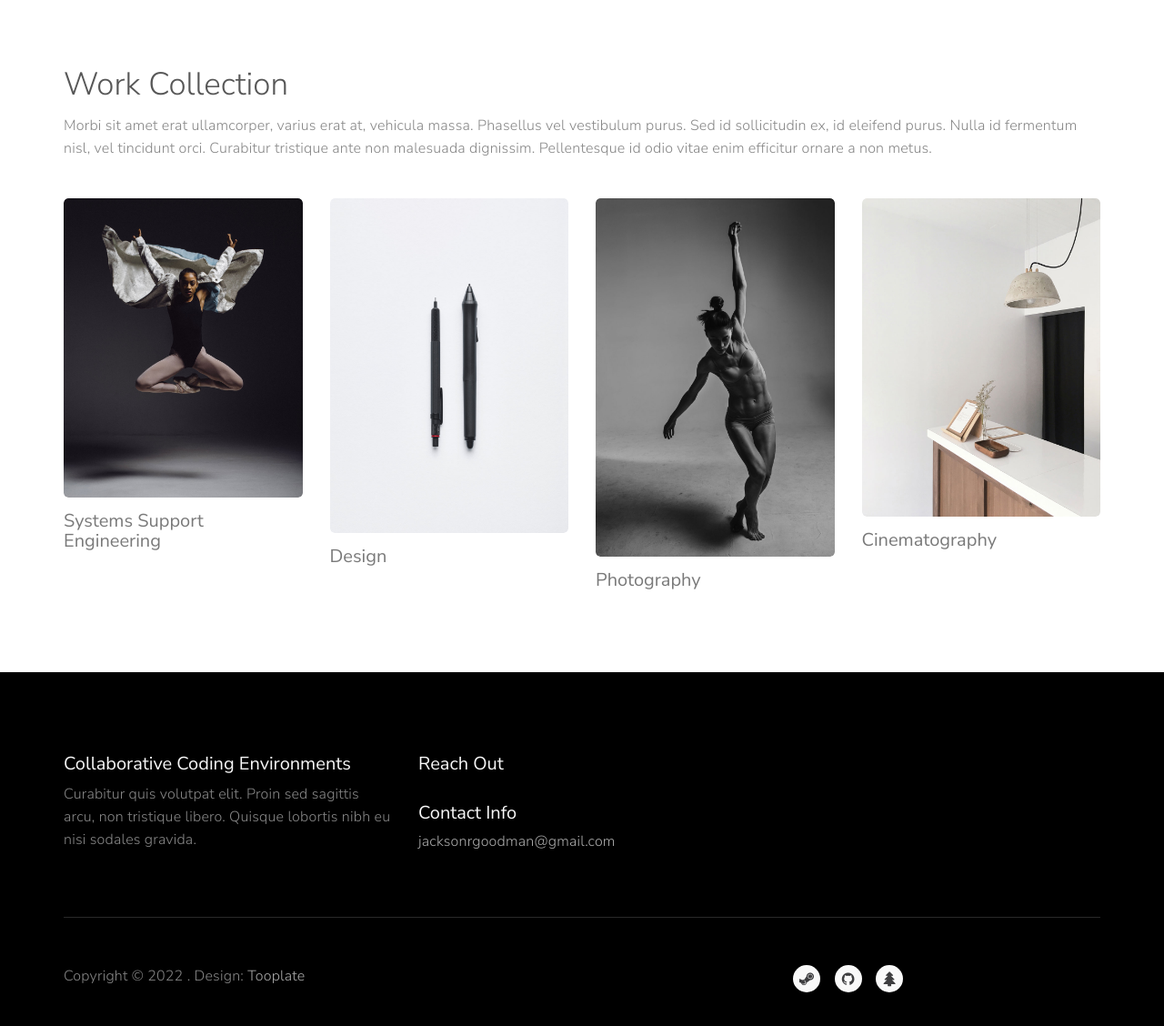
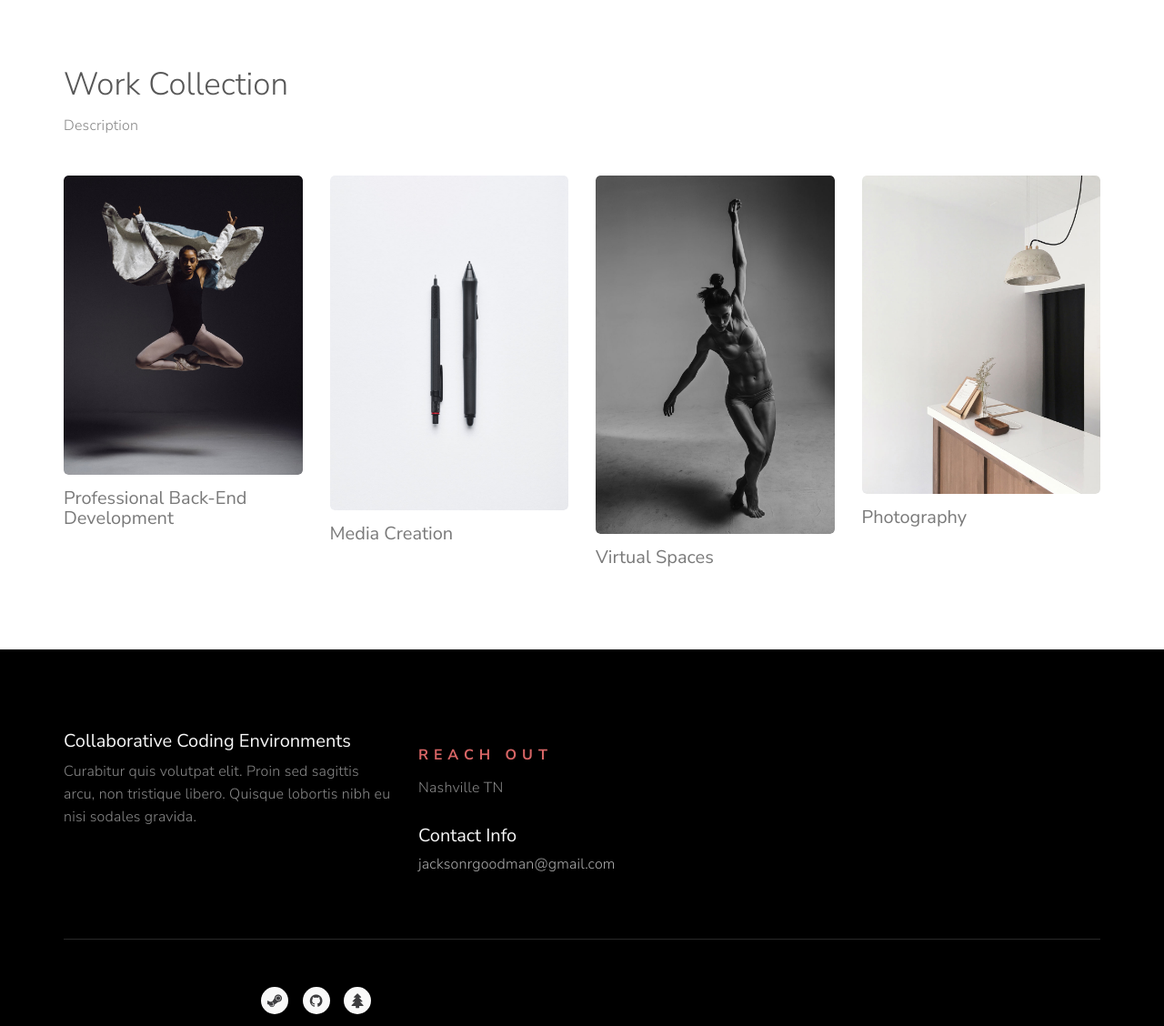
Before and after one commit to jacksonrgoodman/jacksonrgoodman.github.io, a plain HTML site: page index.html in a window 1280 px wide. Shown: the part 1320-2448 px from the top of the page at 91% size. Drawn offline with nearby package versions, Linux system fonts and the light colour scheme.

Commit message:
Update index.html

```diff
--- a/index.html
+++ b/index.html
@@ -5,15 +5,7 @@
 
     <meta charset="UTF-8">
 
-    <title>Artist - Minimal HTML Portfolio</title>
-
-    <!--
-
-Template 2100 Artist
-
-http://www.tooplate.com/view/2100-artist
-
--->
+    <title>Jackson Goodman - Portfolio</title>
 
     <meta http-equiv="X-UA-Compatible" content="IE=Edge">
     <meta name="description" content="">
@@ -26,14 +18,14 @@ http://www.tooplate.com/view/2100-artist
     <link rel="stylesheet" href="css/magnific-popup.css">
     <link rel="stylesheet" href="css/font-awesome.min.css">
 
-    <!-- Main css -->
+    <!--? Main css -->
     <link rel="stylesheet" href="css/tooplate-style.css">
 
 </head>
 
 <body data-spy="scroll" data-target=".navbar-collapse" data-offset="50">
 
-    <!-- PRE LOADER -->
+    <!--* PRE LOADER -->
     <div class="preloader">
         <div class="spinner">
             <span class="spinner-rotate"></span>
@@ -41,7 +33,7 @@ http://www.tooplate.com/view/2100-artist
     </div>
 
 
-    <!-- HOME SECTION -->
+    <!--* HOME SECTION -->
     <div class="container">
         <div class="row">
             <section id="home" class="parallax-section">
@@ -49,8 +41,7 @@ http://www.tooplate.com/view/2100-artist
                 <div class="col-md-offset-1 col-md-10 col-sm-12">
                     <div class="home-wrapper">
                         <h3 class="wow fadeInUp" data-wow-delay="0.4s">Digital Design</h3>
-                        <h1 class="wow fadeInUp" data-wow-delay="0.6s">Development and Design Applied Within Art And
-                            Science</h1>
+                        <h1 class="wow fadeInUp" data-wow-delay="0.6s">Jackson Goodman</h1>
                         <a href="#about" class="wow fadeInUp smoothScroll arrow-btn" data-wow-delay="1s"><i
                                 class="fa fa-angle-double-down"></i></a>
                     </div>
@@ -61,7 +52,7 @@ http://www.tooplate.com/view/2100-artist
     </div>
 
 
-    <!-- ABOUT SECTION -->
+    <!--* ABOUT SECTION -->
     <section id="about" class="parallax-section">
         <div class="container">
             <div class="row">
@@ -99,30 +90,27 @@ http://www.tooplate.com/view/2100-artist
     </section>
 
 
-    <!-- WORK SECTION -->
+    <!--* WORK SECTION -->
     <section id="work" class="parallax-section">
         <div class="container">
             <div class="row">
 
                 <div class="col-md-12 col-sm-12">
-                    <!-- SECTION TITLE -->
+                    <!--* SECTION TITLE -->
                     <div class="wow fadeInUp section-title" data-wow-delay="0.2s">
                         <h2>Work Collection</h2>
-                        <p>Morbi sit amet erat ullamcorper, varius erat at, vehicula massa. Phasellus vel vestibulum
-                            purus. Sed id sollicitudin ex, id eleifend purus. Nulla id fermentum nisl, vel tincidunt
-                            orci. Curabitur tristique ante non malesuada dignissim. Pellentesque id odio vitae enim
-                            efficitur ornare a non metus.</p>
+                        <p>Description</p>
                     </div>
                 </div>
 
                 <div class="wow fadeInUp col-md-3 col-sm-6" data-wow-delay="0.4s">
-                    <!-- WORK THUMB -->
+                    <!--* WORK THUMB -->
                     <div class="work-thumb">
                         <a href="images/work-1.jpg" class="image-popup">
                             <img src="images/work-1.jpg" class="img-responsive" alt="Fine Arts">
                         </a>
                     </div>
-                    <h4>Systems Support Engineering</h4>
+                    <h4>Professional Back-End Development</h4>
                 </div>
 
                 <div class="wow fadeInUp col-md-3 col-sm-6" data-wow-delay="0.6s">
@@ -132,7 +120,7 @@ http://www.tooplate.com/view/2100-artist
                             <img src="images/work-2.jpg" class="img-responsive" alt="Logo Design">
                         </a>
                     </div>
-                    <h4>Design</h4>
+                    <h4>Media Creation</h4>
                 </div>
 
                 <div class="wow fadeInUp col-md-3 col-sm-6" data-wow-delay="0.8s">
@@ -142,7 +130,7 @@ http://www.tooplate.com/view/2100-artist
                             <img src="images/work-3.jpg" class="img-responsive" alt="Photography">
                         </a>
                     </div>
-                    <h4>Photography</h4>
+                    <h4>Virtual Spaces</h4>
                 </div>
 
                 <div class="wow fadeInUp col-md-3 col-sm-6" data-wow-delay="0.8s">
@@ -152,7 +140,7 @@ http://www.tooplate.com/view/2100-artist
                             <img src="images/work-4.jpg" class="img-responsive" alt="Cinematography">
                         </a>
                     </div>
-                    <h4>Cinematography</h4>
+                    <h4>Photography</h4>
                 </div>
 
             </div>
@@ -215,8 +203,8 @@ http://www.tooplate.com/view/2100-artist
 
                 <div class="wow fadeInUp col-md-4 col-sm-4" data-wow-delay="0.4s">
                     <div class="support-cus">
-                        <h4>Reach Out</h4>
-                        <!-- <p>456 Old Street, New City, ASIA</p> -->
+                        <h3>Reach Out</h4>
+                            <p>Nashville TN</p>
                     </div>
                     <div class="support-cus">
                         <h4>Contact Info</h4>
@@ -225,25 +213,16 @@ http://www.tooplate.com/view/2100-artist
                     </div>
                 </div>
 
-                <!-- <div class="wow fadeInUp col-md-4 col-sm-4" data-wow-delay="0.6s">
-                    <h4>Newsletter</h4>
-                    <form class="newsletter" action="#" method="get">
-                        <input name="email" type="email" class="form-control" id="email"
-                            placeholder="Your Email Address">
-                        <button name="submit" value="sign-up" class='form-control'>Sign Up</button>
-                    </form>
-                </div> -->
-
                 <div class="col-md-12 col-sm-12 clearfix">
                     <div class="dash-line"></div>
                 </div>
 
-                <div class="wow fadeInUp col-md-6 col-sm-6" data-wow-delay="0.8s">
+                <!-- <div class="wow fadeInUp col-md-6 col-sm-6" data-wow-delay="0.8s">
                     <p class="copyright-text">Copyright © 2022
 
                         . Design: <a rel="nofollow" href="https://www.tooplate.com" title="HTML Templates">Tooplate</a>
                     </p>
-                </div>
+                </div> -->
 
                 <div class="wow fadeInUp col-md-6 col-sm-6" data-wow-delay="1s">
                     <ul class="social-icon">
```
